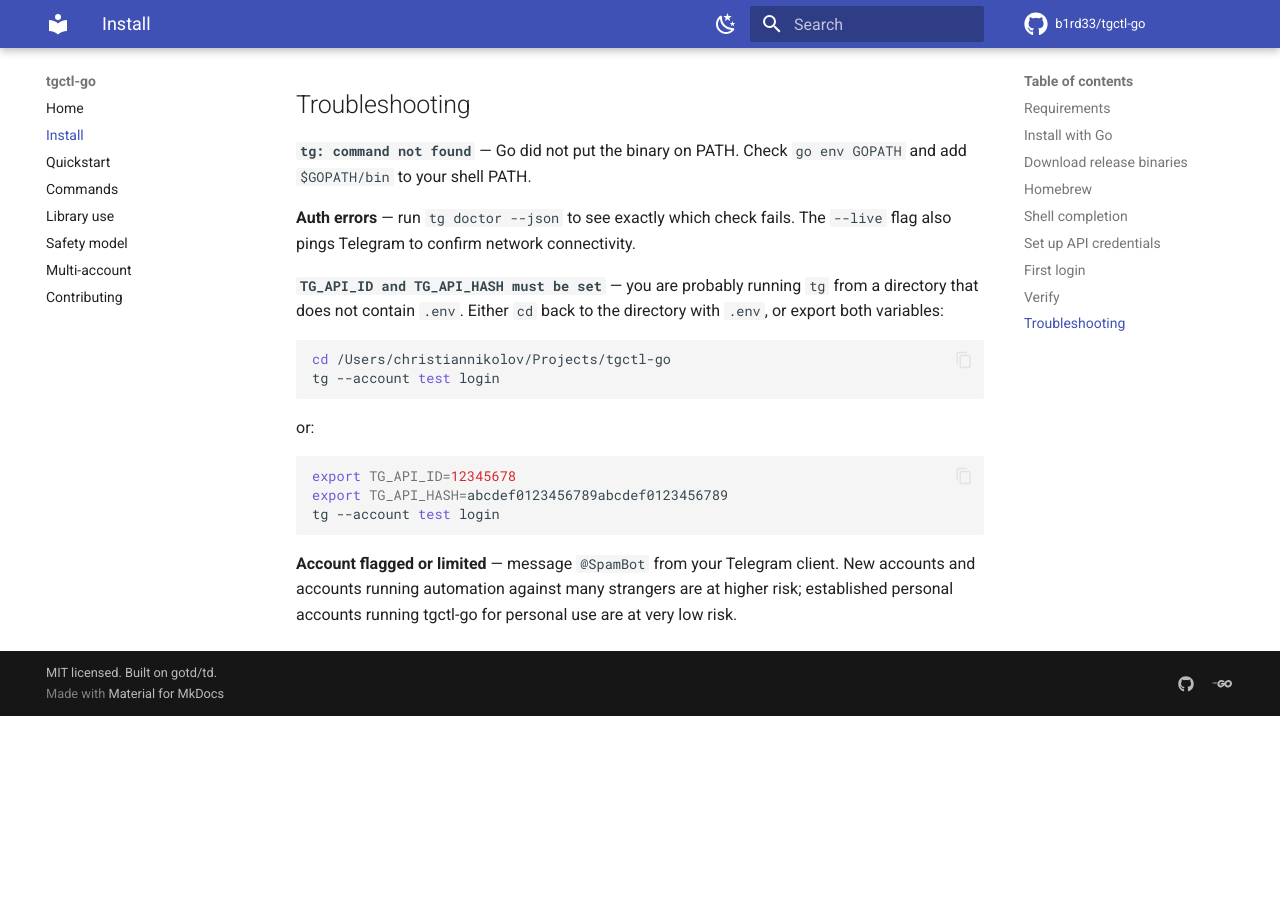
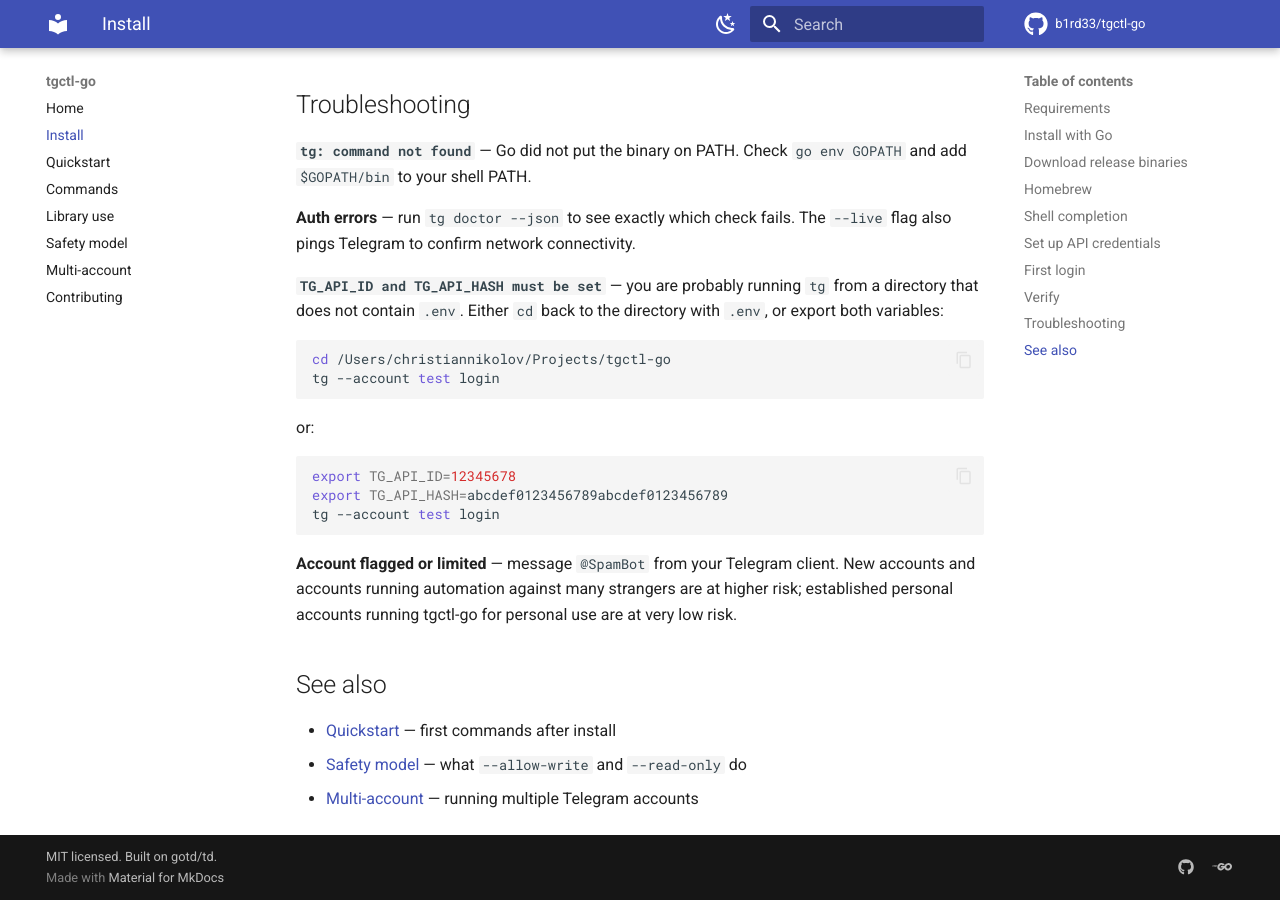
Before and after one commit to b1rd33/tgctl-go, an MkDocs documentation site: the page built from docs/install.md, in a window 1280 px wide and 900 px high, scrolled down 2458 px. Built offline with MkDocs 1.6.1 and Material for MkDocs 9.7.7, drawn with Linux system fonts in a browser that asks for light colours; comment, search, counter and statistics services are not loaded; before the commit the page ends 3174 px from its top, so only the background shows below that.

Commit message:
docs: add See also cross-links to install, safety, multi-account, sdk

```diff
--- a/docs/install.md
+++ b/docs/install.md
@@ -145,3 +145,9 @@
 client. New accounts and accounts running automation against many
 strangers are at higher risk; established personal accounts running
 tgctl-go for personal use are at very low risk.
+
+## See also
+
+- [Quickstart](quickstart.md) — first commands after install
+- [Safety model](safety.md) — what `--allow-write` and `--read-only` do
+- [Multi-account](multi-account.md) — running multiple Telegram accounts
```
Also changed, not shown: docs/multi-account.md (+6 -0 lines), docs/safety.md (+6 -0 lines), docs/sdk.md (+6 -0 lines).
